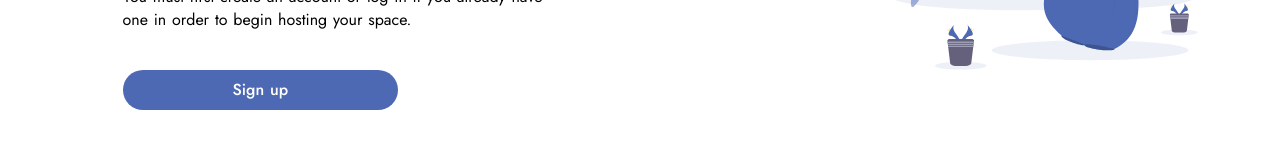
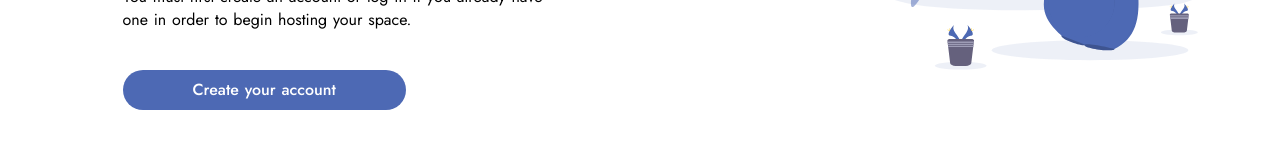
Before and after one commit to opeodedeyi/lookaam-front, a Nuxt app: page /getstarted in a window 1280 px wide. Shown: the part 387-536 px from the top of the page. Built offline with nearby package versions, Linux system fonts and the light colour scheme.

Commit message:
Update getstarted.vue

```diff
--- a/pages/getstarted.vue
+++ b/pages/getstarted.vue
@@ -12,7 +12,7 @@
             <mainbutton link class="ml" size="great">Get started</mainbutton>
         </div>
         <div class="gen-wrapper" v-else>
-            <mainbutton link to="signup" class="ml" size="greater">Sign up</mainbutton>
+            <mainbutton link to="signup" class="ml" size="large">Create your account</mainbutton>
         </div>
     </template>
 
```
